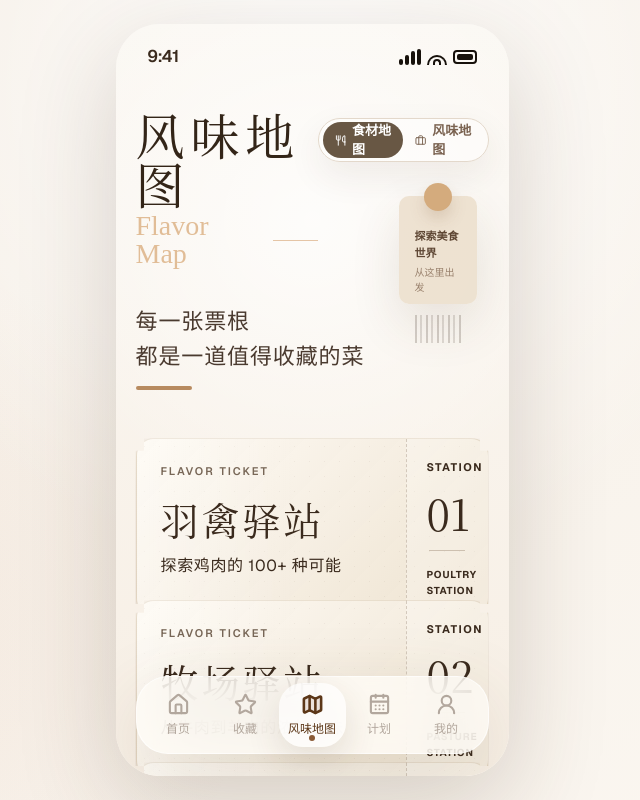
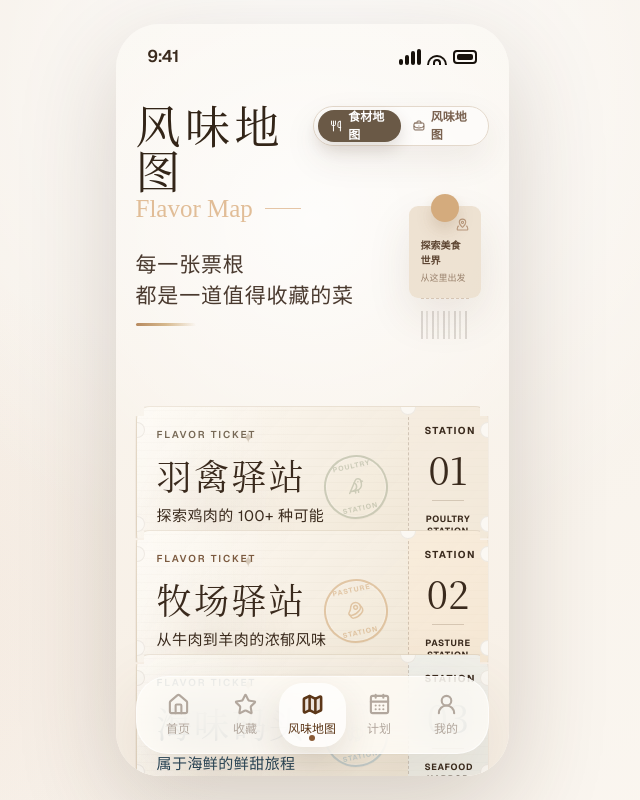
Before and after one commit to celinehan77-blip/recipe-ticket-app-v2, a Next.js app: page /flavor-map in a window 1280 px wide. Shown: the whole page, without its empty margins (328-968 px from the left). Built offline with nearby package versions, Linux system fonts and the light colour scheme.

Commit message:
Save stable flavor map ticket screen

```diff
--- a/src/app/globals.css
+++ b/src/app/globals.css
@@ -298,6 +298,85 @@ input {
   margin-top: -1px;
 }
 
+.flavor-ticket::before {
+  content: "";
+  position: absolute;
+  inset: 0;
+  z-index: 2;
+  pointer-events: none;
+  background:
+    radial-gradient(circle at 74% 16%, rgba(255, 255, 255, 0.36), transparent 20%),
+    radial-gradient(circle at 22% 82%, rgba(120, 85, 49, 0.08), transparent 28%),
+    linear-gradient(110deg, rgba(255, 255, 255, 0.34), transparent 42%),
+    repeating-linear-gradient(0deg, rgba(80, 57, 34, 0.035) 0 1px, transparent 1px 8px);
+  mix-blend-mode: multiply;
+  opacity: 0.62;
+}
+
+.flavor-ticket::after {
+  background-image:
+    linear-gradient(90deg, rgba(255, 255, 255, 0.28), transparent 44%),
+    radial-gradient(rgba(88, 61, 34, 0.07) 0.55px, transparent 0.6px),
+    radial-gradient(rgba(255, 255, 255, 0.7) 0.55px, transparent 0.6px);
+  background-position:
+    0 0,
+    0 0,
+    7px 9px;
+  background-size:
+    auto,
+    14px 14px,
+    18px 18px;
+  opacity: 0.86;
+}
+
+.mini-ticket-stamp {
+  height: 64px;
+  width: 64px;
+  font-size: 7px;
+  opacity: 0.44;
+  transform: rotate(-12deg);
+}
+
+.ticket-notch {
+  position: absolute;
+  z-index: 12;
+  height: 16px;
+  width: 16px;
+  border-radius: 999px;
+  background: #fbf8f3;
+  box-shadow: inset 0 0 0 1px rgba(97, 72, 45, 0.08);
+}
+
+.ticket-notch-left-top {
+  left: -8px;
+  top: 15px;
+}
+
+.ticket-notch-left-bottom {
+  bottom: 15px;
+  left: -8px;
+}
+
+.ticket-notch-split-top {
+  right: 72px;
+  top: -8px;
+}
+
+.ticket-notch-split-bottom {
+  bottom: -8px;
+  right: 72px;
+}
+
+.ticket-notch-right-top {
+  right: -8px;
+  top: 15px;
+}
+
+.ticket-notch-right-bottom {
+  bottom: 15px;
+  right: -8px;
+}
+
 .stamp-arc {
   align-self: end;
 }
--- a/src/components/flavor-map/FlavorMapScreen.tsx
+++ b/src/components/flavor-map/FlavorMapScreen.tsx
@@ -1,7 +1,7 @@
 "use client";
 
 import { motion } from "framer-motion";
-import { Briefcase, MousePointer2, Route, Utensils } from "lucide-react";
+import { BriefcaseBusiness, Feather, MapPinned, Utensils } from "lucide-react";
 import { StationTicket } from "@/components/flavor-map/StationTicket";
 import { IosStatusBar } from "@/components/layout/IosStatusBar";
 import { IphoneFrame } from "@/components/layout/IphoneFrame";
@@ -13,38 +13,42 @@ export function FlavorMapScreen() {
     <IphoneFrame>
       <IosStatusBar />
 
-      <section className="app-content tab-page-content px-5 pt-8">
-        <div className="absolute right-8 top-[118px] h-[108px] w-[78px] rounded-[10px] bg-[#eadcc8]/80 p-4 shadow-[0_20px_50px_rgba(84,58,36,0.12)]">
-          <span className="absolute left-1/2 top-[-13px] h-7 w-7 -translate-x-1/2 rounded-full bg-[#d4ab7d] shadow-[0_8px_16px_rgba(116,75,38,0.18)]" />
-          <p className="mt-4 text-[11px] font-semibold text-[#5e4633]">探索美食世界</p>
-          <p className="mt-1 text-[10px] text-[#9a826d]">从这里出发</p>
-          <div className="barcode mt-5 opacity-30" />
+      <section className="app-content tab-page-content overflow-hidden px-5 pt-6">
+        <div className="pointer-events-none absolute right-7 top-[128px] z-0 h-[92px] w-[72px] rounded-[9px] bg-[#eadcc8]/78 px-3 py-4 shadow-[0_18px_44px_rgba(84,58,36,0.1)]">
+          <span className="absolute left-1/2 top-[-12px] h-7 w-7 -translate-x-1/2 rounded-full bg-[#d4ab7d] shadow-[0_8px_16px_rgba(116,75,38,0.18)]" />
+          <MapPinned className="absolute right-3 top-3 text-[#8a5a35]/55" size={13} />
+          <p className="mt-4 text-[10px] font-semibold text-[#5e4633]">
+            探索美食世界
+          </p>
+          <p className="mt-1 text-[9px] text-[#9a826d]">从这里出发</p>
+          <div className="mt-3 h-px border-t border-dashed border-[#b99a79]/45" />
+          <div className="barcode mt-3 h-[18px] opacity-22" />
         </div>
 
-        <div className="flex items-start justify-between">
+        <div className="relative z-10 flex items-start justify-between">
           <motion.div
             initial={{ opacity: 0, y: 18 }}
             animate={{ opacity: 1, y: 0 }}
             transition={{ duration: 0.55 }}
           >
-            <h1 className="font-display text-[49px] leading-none tracking-[0.12em] text-[#332518]">
+            <h1 className="font-display text-[45px] leading-none tracking-[0.1em] text-[#332518]">
               风味地图
             </h1>
-            <div className="mt-1 flex items-center gap-4 text-[#e1bd97]">
-              <span className="font-script text-[28px] leading-none">
+            <div className="mt-1 flex items-center gap-3 text-[#e1bd97]">
+              <span className="font-script text-[25px] leading-none">
                 Flavor Map
               </span>
-              <span className="h-px w-12 bg-[#e5c5a6]" />
+              <span className="h-px w-9 bg-[#e5c5a6]" />
             </div>
           </motion.div>
 
-          <div className="mt-2 flex h-11 items-center rounded-full border border-[#e3d8cb] bg-white/42 p-1 text-[13px] font-semibold text-[#7a6250] shadow-[0_14px_35px_rgba(80,52,32,0.08)]">
-            <span className="flex h-9 items-center gap-1.5 rounded-full bg-[#685744] px-3 text-white">
-              <Utensils size={15} />
+          <div className="mt-1 flex h-10 items-center rounded-full border border-[#e3d8cb] bg-white/42 p-1 text-[12px] font-semibold text-[#7a6250] shadow-[0_14px_35px_rgba(80,52,32,0.08)]">
+            <span className="flex h-8 items-center gap-1.5 rounded-full bg-[#6a5946] px-3 text-white shadow-[0_7px_16px_rgba(74,52,33,0.16)]">
+              <Utensils size={14} />
               食材地图
             </span>
-            <span className="flex h-9 items-center gap-1.5 px-3">
-              <Briefcase size={15} />
+            <span className="flex h-8 items-center gap-1.5 px-3">
+              <BriefcaseBusiness size={14} />
               风味地图
             </span>
           </div>
@@ -54,36 +58,37 @@ export function FlavorMapScreen() {
           initial={{ opacity: 0, y: 14 }}
           animate={{ opacity: 1, y: 0 }}
           transition={{ delay: 0.08, duration: 0.55 }}
-          className="mt-9"
+          className="relative z-10 mt-7"
         >
-          <p className="text-[22px] font-medium leading-[1.6] tracking-[0.04em] text-[#4a3a2f]">
+          <p className="text-[21px] font-medium leading-[1.48] tracking-[0.04em] text-[#4a3a2f]">
             每一张票根
             <br />
             都是一道值得收藏的菜
           </p>
-          <div className="mt-3 h-1 w-14 rounded-full bg-[#b78a5f]" />
+          <div className="mt-3 h-[3px] w-15 rounded-full bg-gradient-to-r from-[#b78a5f] via-[#d7b98e] to-transparent" />
         </motion.div>
 
-        <div className="mt-12">
+        <div className="relative z-10 mt-20">
           {stations.map((station, index) => (
             <motion.div
               key={station.id}
               initial={{ opacity: 0, y: 28 }}
               animate={{ opacity: 1, y: 0 }}
               transition={{ delay: 0.18 + index * 0.12, duration: 0.55 }}
-              className={index > 0 ? "-mt-4" : ""}
+              className={index > 0 ? "-mt-[18px]" : ""}
             >
               <StationTicket station={station} isPrimary={index === 0} />
             </motion.div>
           ))}
         </div>
 
-        <div className="mt-6 flex items-center justify-center gap-3 text-[14px] font-medium text-[#95887a]">
-          <span className="h-px w-10 bg-[#dec9b4]" />
-          <Route size={24} />
+        <div className="relative z-10 mt-5 flex items-center justify-center gap-2 text-[13px] font-medium text-[#95887a]">
+          <span className="h-px w-8 border-t border-dashed border-[#dec9b4]" />
+          <span className="grid h-7 w-7 place-items-center rounded-full border border-[#b9aa9b]/60 bg-white/28">
+            <Feather size={15} />
+          </span>
           <span>滑动探索更多站点</span>
-          <MousePointer2 size={16} />
-          <span className="h-px w-10 bg-[#dec9b4]" />
+          <span className="h-px w-8 border-t border-dashed border-[#dec9b4]" />
         </div>
       </section>
 
--- a/src/components/flavor-map/StationTicket.tsx
+++ b/src/components/flavor-map/StationTicket.tsx
@@ -1,5 +1,13 @@
 import Link from "next/link";
-import { BarChart3, Beef, Bird, Clock3, Fish, Soup } from "lucide-react";
+import {
+  ArrowRight,
+  BarChart3,
+  Beef,
+  Bird,
+  Clock3,
+  Fish,
+  Soup,
+} from "lucide-react";
 import type { Station } from "@/types";
 
 type StationTicketProps = {
@@ -9,21 +17,30 @@ type StationTicketProps = {
 
 const toneMap = {
   sage: {
-    bg: "from-[#efe9d7] to-[#e5dcc3]",
+    bg: "from-[#f4eedf] via-[#efe6d2] to-[#e7ddc6]",
     icon: "bg-[#8b9a7a]",
     text: "text-[#3a2a1d]",
+    muted: "text-[#776956]",
+    stamp: "text-[#9aa286]",
+    side: "bg-[#f5eddf]/54",
     Icon: Bird,
   },
   caramel: {
-    bg: "from-[#f0dfc6] to-[#e7caa8]",
-    icon: "bg-[#9a5d2e]",
+    bg: "from-[#f4e2c8] via-[#efd1aa] to-[#e7c59d]",
+    icon: "bg-[#8a5a35]",
     text: "text-[#3a2a1d]",
+    muted: "text-[#7b5a3f]",
+    stamp: "text-[#c89458]",
+    side: "bg-[#faead6]/48",
     Icon: Beef,
   },
   blue: {
-    bg: "from-[#dceaf1] to-[#c8dbe7]",
+    bg: "from-[#e8f1f5] via-[#d7e7ef] to-[#c6dce8]",
     icon: "bg-[#5e8298]",
     text: "text-[#254357]",
+    muted: "text-[#5b7280]",
+    stamp: "text-[#8fb0c1]",
+    side: "bg-[#eef7fa]/45",
     Icon: Fish,
   },
 } as const;
@@ -31,63 +48,98 @@ const toneMap = {
 export function StationTicket({ station, isPrimary = false }: StationTicketProps) {
   const tone = toneMap[station.tone];
   const Icon = tone.Icon;
+  const englishLines = station.englishTitle.toUpperCase().split(" ");
   const content = (
     <article
-      className={`ticket-edge paper-card relative grid h-[178px] grid-cols-[1fr_82px] overflow-hidden rounded-[18px] bg-gradient-to-br ${tone.bg} ${
-        isPrimary ? "shadow-[0_22px_54px_rgba(75,52,31,0.2)]" : ""
+      className={`ticket-edge paper-card flavor-ticket relative grid h-[142px] grid-cols-[1fr_80px] overflow-hidden rounded-[14px] bg-gradient-to-br ${tone.bg} ${
+        isPrimary
+          ? "shadow-[0_18px_42px_rgba(75,52,31,0.2)]"
+          : "shadow-[0_14px_34px_rgba(75,52,31,0.14)]"
       }`}
     >
-      <div className="relative z-10 p-6 pr-3">
-        <p className="text-[11px] font-semibold uppercase tracking-[0.18em] text-[#786757]">
+      <span className="ticket-notch ticket-notch-left-top" />
+      <span className="ticket-notch ticket-notch-left-bottom" />
+      <span className="ticket-notch ticket-notch-split-top" />
+      <span className="ticket-notch ticket-notch-split-bottom" />
+      <span className="ticket-notch ticket-notch-right-top" />
+      <span className="ticket-notch ticket-notch-right-bottom" />
+
+      <div className="relative z-10 p-5 pr-2">
+        <p className={`text-[10px] font-semibold uppercase tracking-[0.19em] ${tone.muted}`}>
           Flavor Ticket
         </p>
-        <h2 className={`font-display mt-5 text-[38px] leading-none tracking-[0.08em] ${tone.text}`}>
+        <span className="absolute left-[105px] top-[19px] text-[#a9957c]/45">
+          ✦
+        </span>
+        <h2 className={`font-display mt-4 text-[35px] leading-none tracking-[0.07em] ${tone.text}`}>
           {station.title}
         </h2>
-        <p className={`mt-4 text-[16px] tracking-[0.04em] ${tone.text}`}>
+        <p className={`mt-3 text-[15px] tracking-[0.03em] ${tone.text}`}>
           {station.subtitle}
         </p>
 
-        <div className="mt-8 grid grid-cols-[54px_1fr_1fr_1fr] items-center gap-3">
-          <span className={`grid h-[46px] w-[46px] place-items-center rounded-full ${tone.icon} text-white`}>
-            <Icon size={25} className="fill-white/10" />
+        <div className="mt-5 grid grid-cols-[48px_1fr_1fr_1fr] items-center gap-2.5">
+          <span className={`grid h-[45px] w-[45px] place-items-center rounded-full ${tone.icon} text-white shadow-[inset_0_-8px_14px_rgba(58,42,29,0.12)]`}>
+            <Icon size={24} className="fill-white/10" />
           </span>
           <div className="border-l border-[#6b5541]/16 pl-3">
-            <Soup size={17} />
-            <p className="mt-1 text-[12px] text-[#706154]">菜谱</p>
-            <p className="font-semibold">{station.recipes} 道</p>
+            <Soup size={15} />
+            <p className="mt-0.5 text-[11px] text-[#706154]">菜谱</p>
+            <p className="text-[17px] font-semibold leading-none">
+              {station.recipes} <span className="text-[13px]">道</span>
+            </p>
           </div>
           <div className="border-l border-[#6b5541]/16 pl-3">
-            <Clock3 size={17} />
-            <p className="mt-1 text-[12px] text-[#706154]">平均时间</p>
-            <p className="font-semibold">{station.averageTime}</p>
+            <Clock3 size={15} />
+            <p className="mt-0.5 text-[11px] text-[#706154]">平均时间</p>
+            <p className="text-[17px] font-semibold leading-none">
+              {station.averageTime}
+            </p>
           </div>
           <div className="border-l border-[#6b5541]/16 pl-3">
-            <BarChart3 size={17} />
-            <p className="mt-1 text-[12px] text-[#706154]">难度</p>
-            <p className="font-semibold">{station.difficulty}</p>
+            <BarChart3 size={15} />
+            <p className="mt-0.5 text-[11px] text-[#706154]">难度</p>
+            <p className="text-[17px] font-semibold leading-none">
+              {station.difficulty}
+            </p>
           </div>
+        </div>
+
+        <div className={`ticket-stamp mini-ticket-stamp absolute right-5 top-12 ${tone.stamp}`}>
+          <span>{englishLines[0]}</span>
+          <Icon size={18} />
+          <span>STATION</span>
         </div>
       </div>
 
-      <div className="relative z-10 border-l border-dashed border-[#8f7b68]/35 bg-white/24 p-5 text-center">
-        <p className="text-[11px] font-bold uppercase tracking-[0.14em]">Station</p>
-        <p className={`font-display mt-4 text-[42px] leading-none ${tone.text}`}>
+      <div className={`relative z-10 border-l border-dashed border-[#8f7b68]/35 ${tone.side} px-4 py-4 text-center`}>
+        <p className="text-[10px] font-bold uppercase tracking-[0.14em]">
+          Station
+        </p>
+        <p className={`font-display mt-3 text-[38px] leading-none ${tone.text}`}>
           {station.stationNo}
         </p>
-        <div className="mx-auto my-4 h-px w-9 bg-[#806b55]/35" />
-        <p className="text-[10px] font-bold uppercase leading-4 tracking-[0.08em]">
-          {station.englishTitle}
+        <div className="mx-auto my-3 h-px w-8 bg-[#806b55]/28" />
+        <p className="text-[9px] font-bold uppercase leading-3 tracking-[0.07em]">
+          {englishLines.map((line) => (
+            <span key={line} className="block">
+              {line}
+            </span>
+          ))}
         </p>
-        <p className="mt-3 text-lg">→</p>
-        <div className="barcode mx-auto mt-2 w-12" />
+        <ArrowRight className="mx-auto mt-3" size={18} />
+        <div className="barcode mx-auto mt-3 h-[22px] w-12" />
       </div>
     </article>
   );
 
   if (station.id === "chicken") {
     return (
-      <Link href="/station/chicken" aria-label="进入羽禽驿站" className="block">
+      <Link
+        href="/station/chicken"
+        aria-label="进入羽禽驿站"
+        className="block transition-transform duration-150 active:scale-[0.98]"
+      >
         {content}
       </Link>
     );
```
